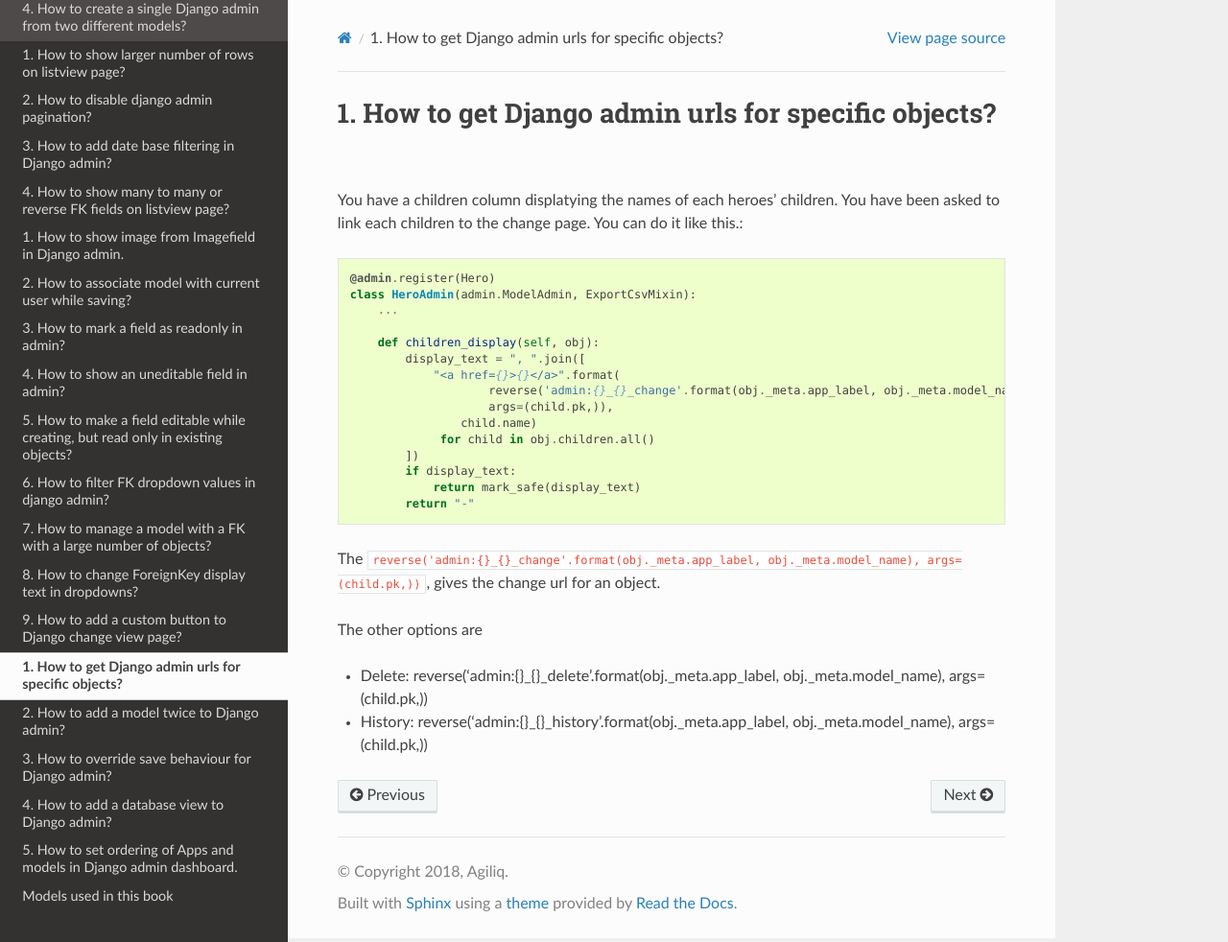
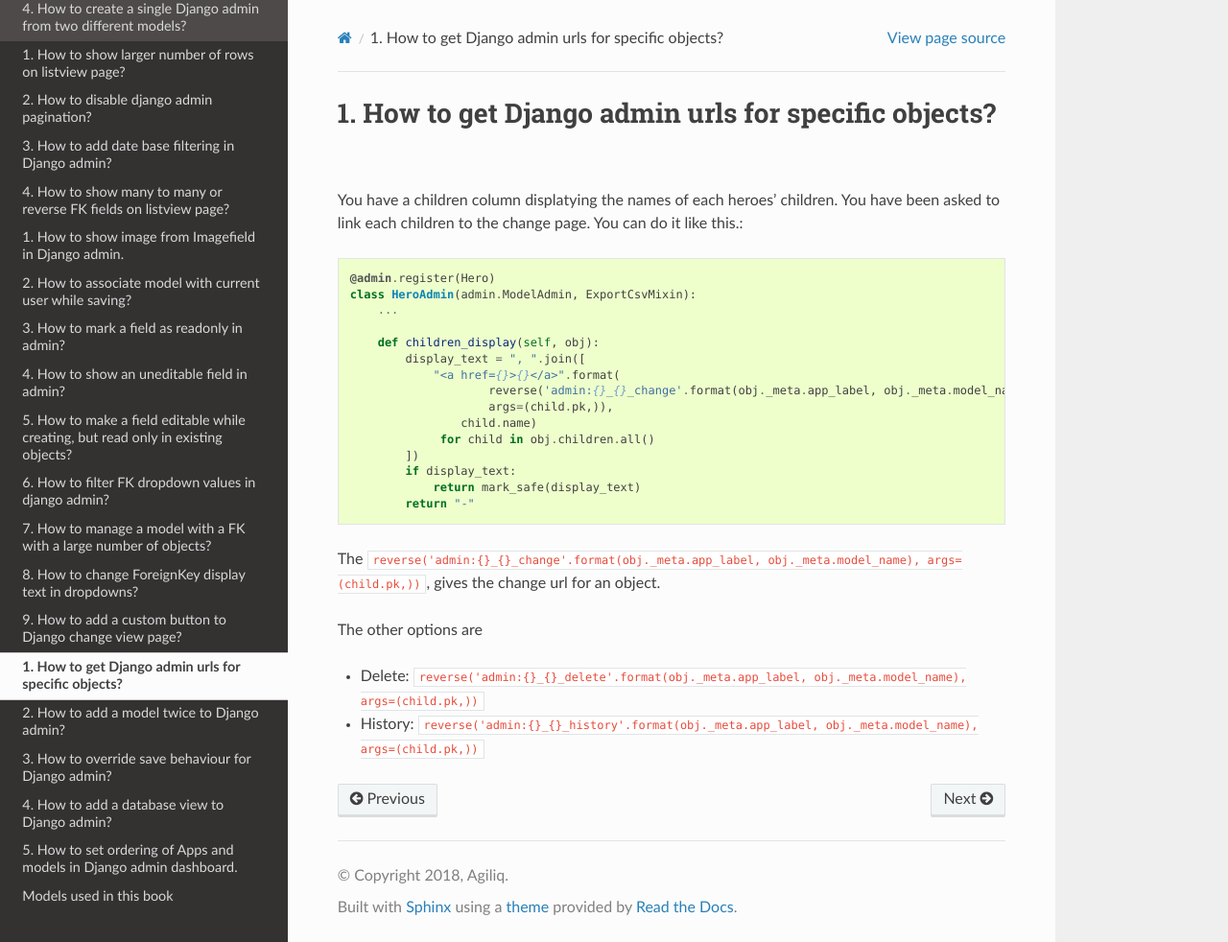
Before and after one commit to agiliq/django-admin-cookbook, a Sphinx documentation site: the page built from docs/object_url.rst, in a window 1280 px wide and 982 px high. Shown: the whole window at 96% size. Built offline with Sphinx 7.4.7 and the Read the Docs theme 2.0.0, drawn with Linux system fonts in a browser that asks for light colours; part of the change alters nothing that is shown.

```diff
--- a/docs/object_url.rst
+++ b/docs/object_url.rst
@@ -23,5 +23,5 @@ The :code:`reverse('admin:{}_{}_change'.format(obj._meta.app_label, obj._meta.mo
 
 The other options are
 
-* Delete: reverse('admin:{}_{}_delete'.format(obj._meta.app_label, obj._meta.model_name), args=(child.pk,))
-* History: reverse('admin:{}_{}_history'.format(obj._meta.app_label, obj._meta.model_name), args=(child.pk,))
+* Delete: :code:`reverse('admin:{}_{}_delete'.format(obj._meta.app_label, obj._meta.model_name), args=(child.pk,))`
+* History: :code:`reverse('admin:{}_{}_history'.format(obj._meta.app_label, obj._meta.model_name), args=(child.pk,))`
```
